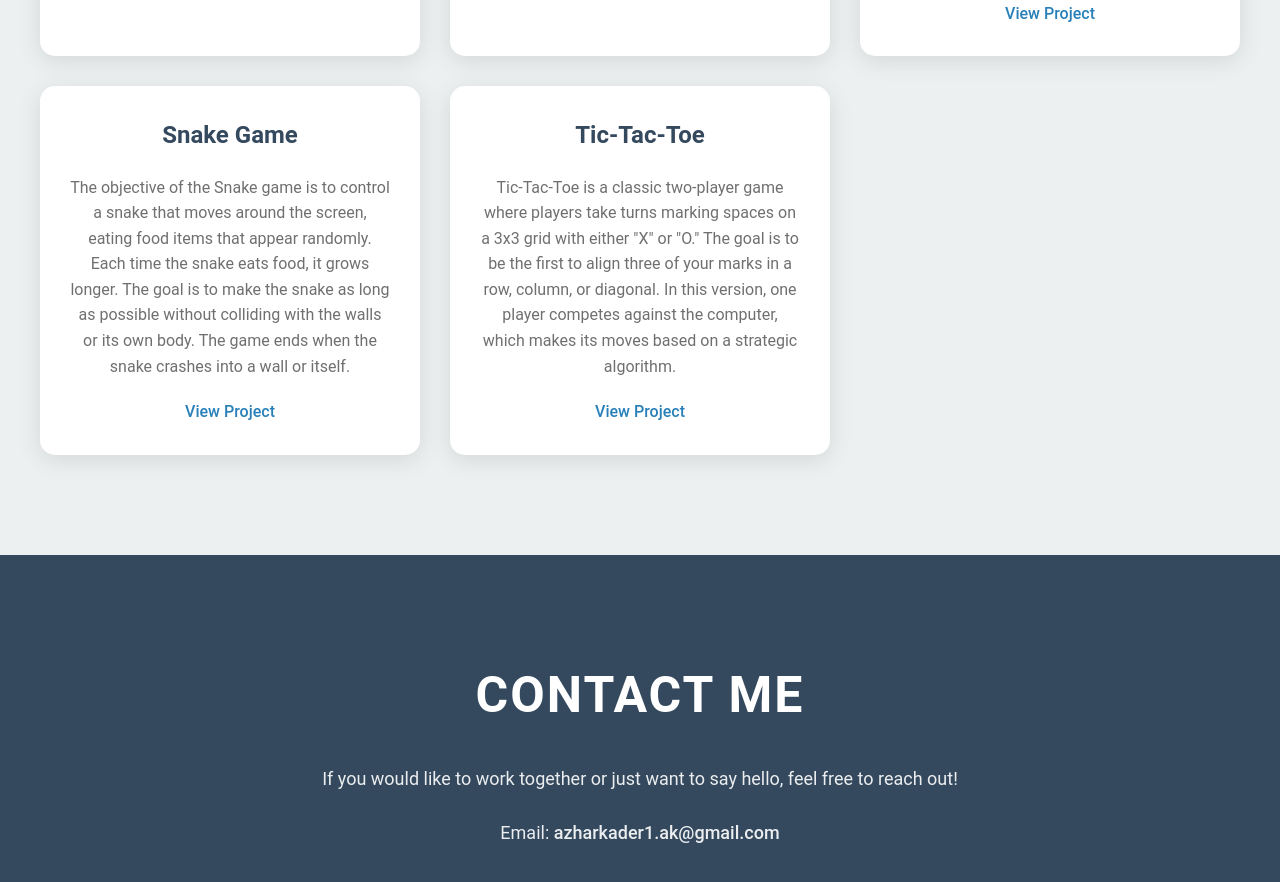
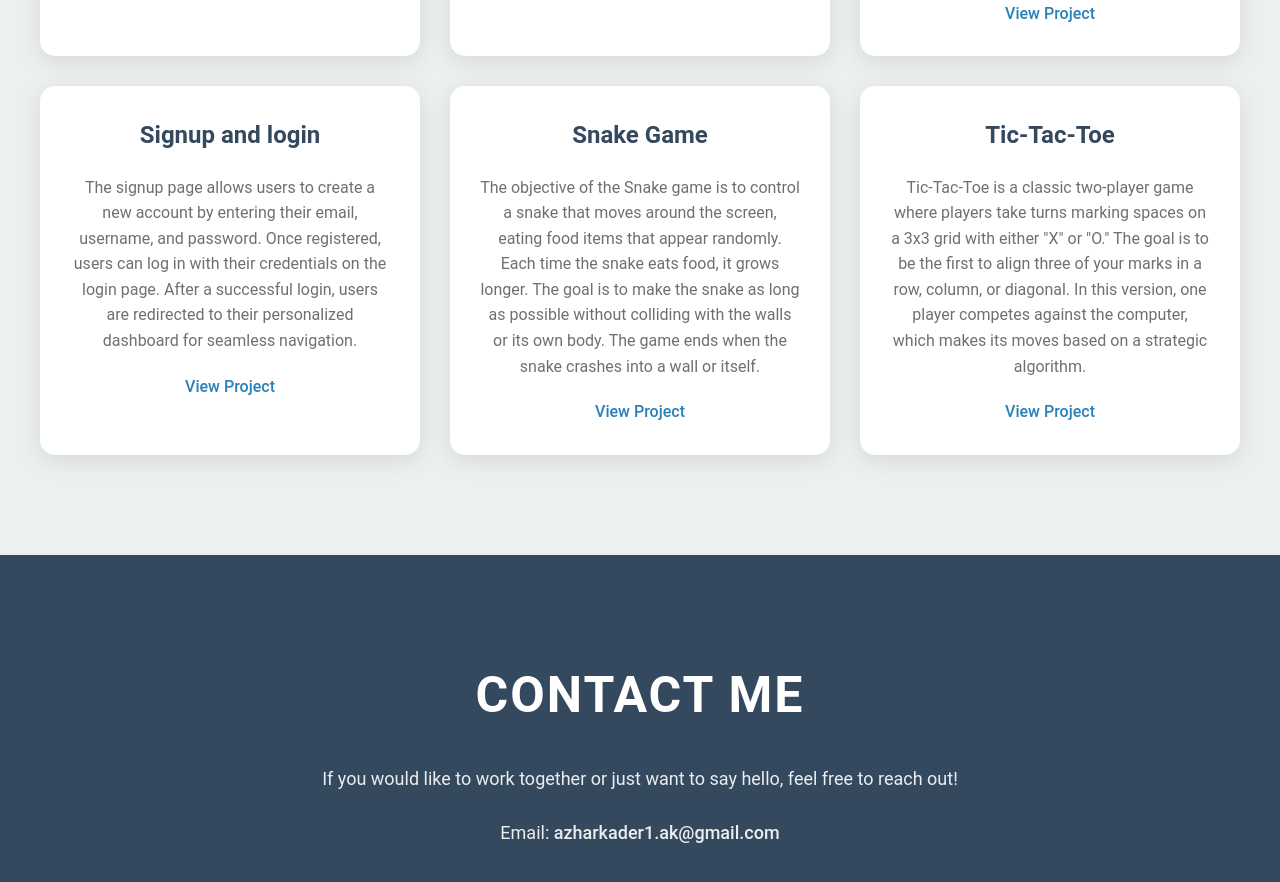
Before and after one commit to leonardphokane/leonardphokane-portfolio, a plain HTML site: page index.html in a window 1280 px wide. Shown: the part 1753-2635 px from the top of the page. Drawn offline with Linux system fonts and the light colour scheme.

Commit message:
Update index.html

```diff
--- a/index.html
+++ b/index.html
@@ -50,7 +50,11 @@
                 <p>This is a modern to-do list app that lets users organize tasks by day, time, and priority. It features a sleek design with smooth animations and task management options. The app is responsive and user-friendly.</p>
                 <a href="https://azhar586.github.io/To_Do_List/" target="_blank">View Project</a>
             </div>
-
+          <div class="project-card">
+                <h3>Signup and login</h3>
+                <p>The signup page allows users to create a new account by entering their email, username, and password. Once registered, users can log in with their credentials on the login page. After a successful login, users are redirected to their personalized dashboard for seamless navigation.</p>
+                <a href="https://azhar586.github.io/Signup-and-login-page/" target="_blank">View Project</a>
+            </div>
                 <div class="project-card">
                 <h3>Snake Game</h3>
                 <p>The objective of the Snake game is to control a snake that moves around the screen, eating food items that appear randomly. Each time the snake eats food, it grows longer. The goal is to make the snake as long as possible without colliding with the walls or its own body. The game ends when the snake crashes into a wall or itself.</p>
```
